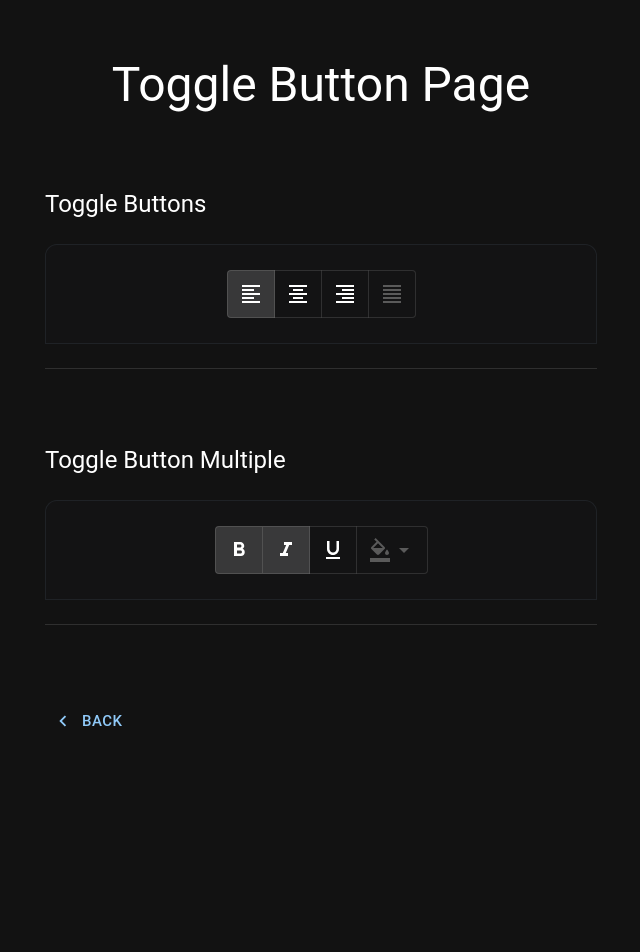
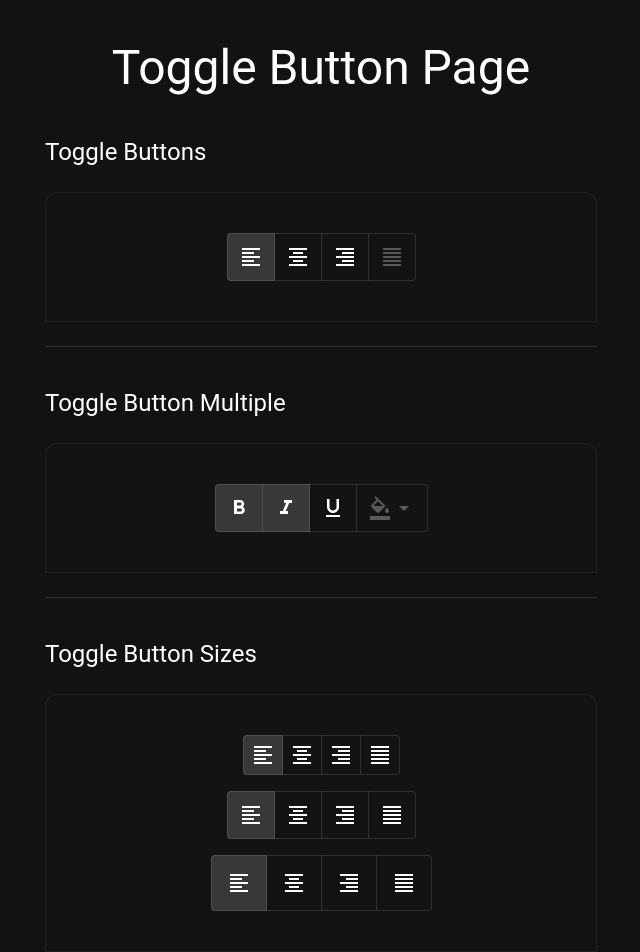
Before and after one commit to watcharakornton/mui_tutorials, a React (Vite) app: page /toggle-button in a window 1280 px wide. Shown: the top 952 px of the page, without its empty margins (319-959 px from the left). Before the commit the page ends 800 px from the top, so only its background shows below. Built offline with nearby package versions, Linux system fonts and the light colour scheme.

Commit message:
Add Color Toggle Button Module into Toggle Component

```diff
--- a/src/inputs/ToggleButtonComponent.jsx
+++ b/src/inputs/ToggleButtonComponent.jsx
@@ -2,6 +2,7 @@ import * as React from "react";
 import {
   Typography,
   Box,
+  Stack,
   ToggleButton,
   ToggleButtonGroup,
 } from "@mui/material";
@@ -22,7 +23,8 @@ const MyContainer = ({ children }) => {
     <Box
       sx={{
         width: "100%",
-        height: "100px",
+        height: "auto",
+        py: "40px",
         border: "1px solid rgba(61, 71, 81, 0.3)",
         borderRadius: "12px 12px 0 0",
         backgroundColor: "rgba(29, 33, 38, 0.1)",
@@ -33,6 +35,67 @@ const MyContainer = ({ children }) => {
     >
       {children}
     </Box>
+  );
+};
+
+export const ColorToggleButton = () => {
+  return (
+    <>
+      <Typography variant="h5" sx={{ mb: 3 }}>
+        Color Toggle Button
+      </Typography>
+      <MyContainer></MyContainer>
+    </>
+  );
+};
+
+export const ToggleButtonSizes = () => {
+  const [alignment, setAlignment] = React.useState("left");
+
+  const handleChange = (event, newAlignment) => {
+    setAlignment(newAlignment);
+  };
+
+  const children = [
+    <ToggleButton value="left" key="left">
+      <FormatAlignLeftIcon />
+    </ToggleButton>,
+    <ToggleButton value="center" key="center">
+      <FormatAlignCenterIcon />
+    </ToggleButton>,
+    <ToggleButton value="right" key="right">
+      <FormatAlignRightIcon />
+    </ToggleButton>,
+    <ToggleButton value="justify" key="justify">
+      <FormatAlignJustifyIcon />
+    </ToggleButton>,
+  ];
+
+  const control = {
+    value: alignment,
+    onChange: handleChange,
+    exclusive: true,
+  };
+
+  return (
+    <>
+      <Typography variant="h5" sx={{ mb: 3 }}>
+        Toggle Button Sizes
+      </Typography>
+      <MyContainer>
+        <Stack spacing={2} sx={{ alignItems: "center" }}>
+          <ToggleButtonGroup size="small" {...control} aria-label="Small size">
+            {children}
+          </ToggleButtonGroup>
+          <ToggleButtonGroup {...control} aria-label="Medium size">
+            {children}
+          </ToggleButtonGroup>
+          <ToggleButtonGroup size="large" {...control} aria-label="Large size">
+            {children}
+          </ToggleButtonGroup>
+        </Stack>
+      </MyContainer>
+    </>
   );
 };
 
--- a/src/pages/ToggleButtonPage.jsx
+++ b/src/pages/ToggleButtonPage.jsx
@@ -5,10 +5,17 @@ import { ChevronLeft as ChevronLeftIcon } from "@mui/icons-material";
 import {
   ToggleButtons,
   ToggleButtonMultiple,
+  ToggleButtonSizes,
+  ColorToggleButton,
 } from "../inputs/ToggleButtonComponent";
 
 const ToggleButtonPage = () => {
-  const sections = [<ToggleButtons />, <ToggleButtonMultiple />];
+  const sections = [
+    <ToggleButtons />,
+    <ToggleButtonMultiple />,
+    <ToggleButtonSizes />,
+    <ColorToggleButton />,
+  ];
 
   return (
     <Container maxWidth="sm">
```
